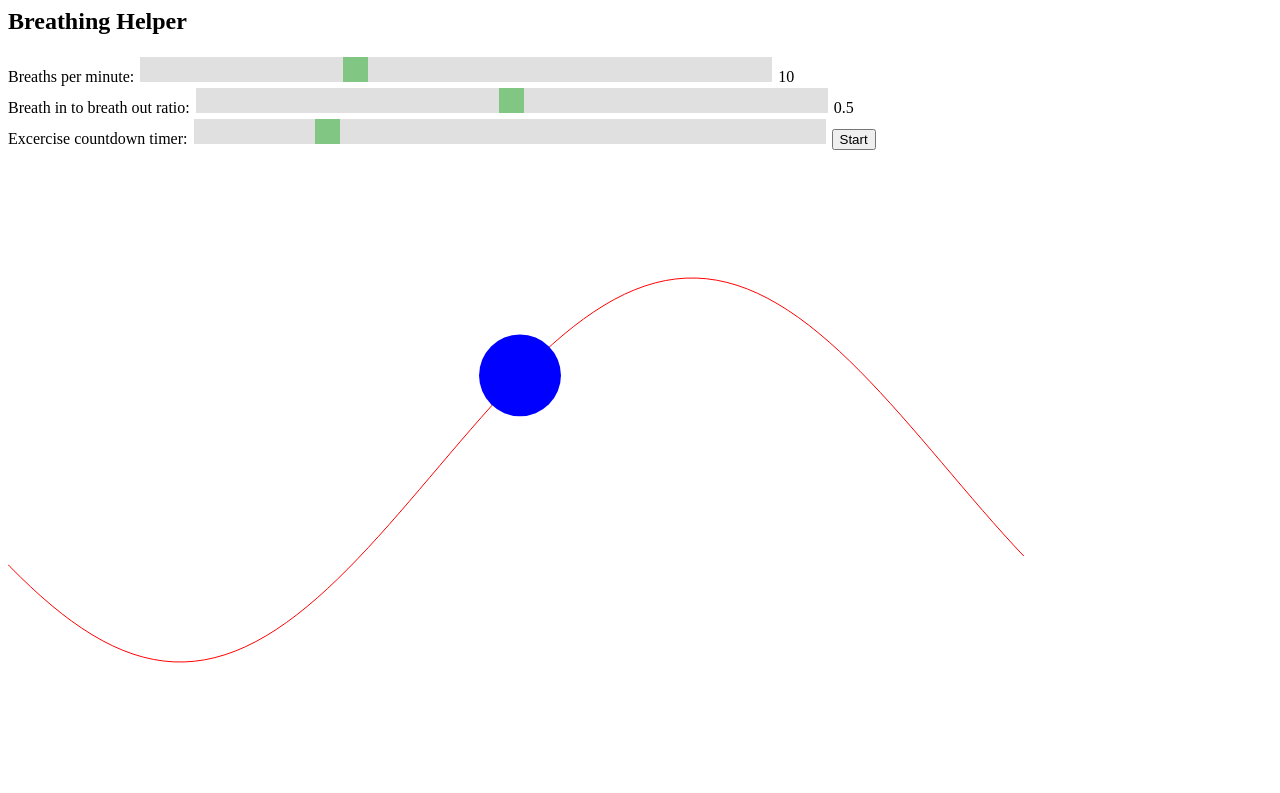
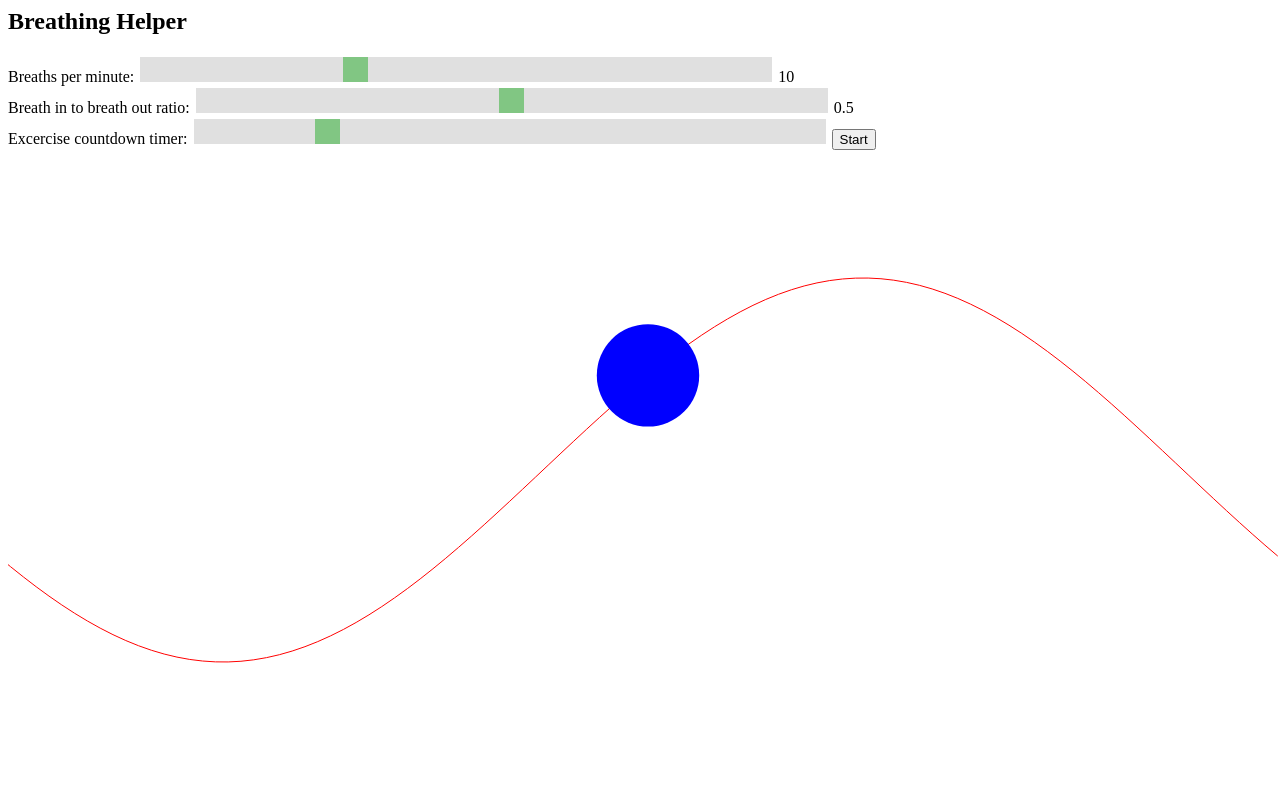
Before and after one commit to Periodic1911/Periodic1911.github.io, a plain HTML site: page index.html in a window 1280 px wide. Drawn offline with Linux system fonts and the light colour scheme.

Commit message:
Made the canvas larger

```diff
--- a/index.html
+++ b/index.html
@@ -134,7 +134,7 @@ function drawCanvas() {
 window.setInterval(drawCanvas, 1000/fps);
 
 function resizeCanvas() {
-	canvas.width = window.innerWidth * 0.8;
+	canvas.width = window.innerWidth;
 	canvas.height = Math.min(window.innerHeight * 0.8, canvas.width * 3/4);
 
 	// redraw to fit size
```
